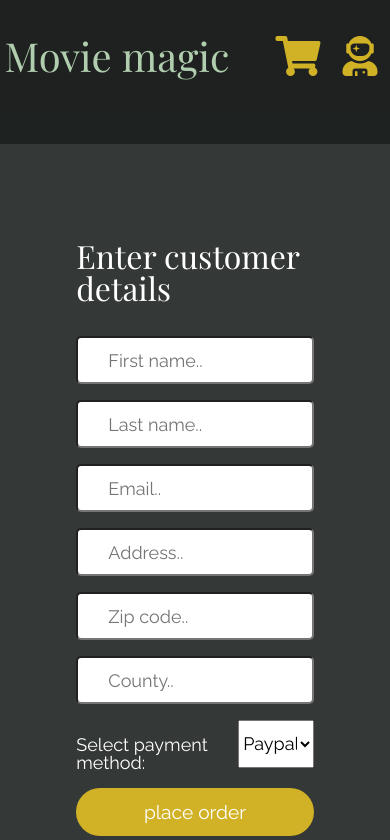
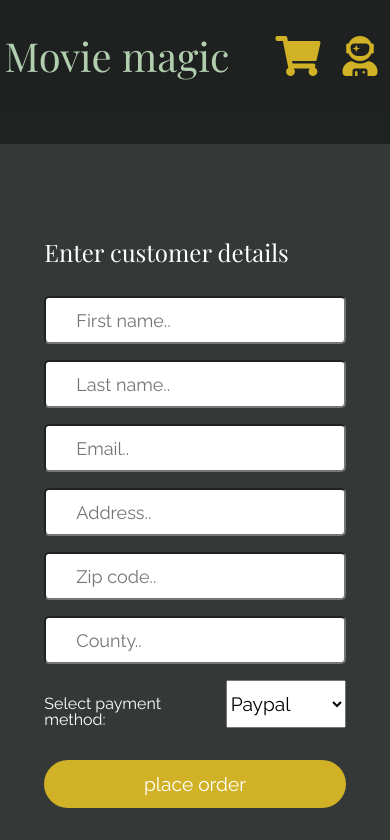
Before and after one commit to thrsrossi/Angular-Shop, an Angular app: page /checkout in a window 390 px wide. Shown: the top 840 px of the page. Built offline with nearby package versions, Linux system fonts and the light colour scheme; a web font is replaced by a local one.

Commit message:
adds styling and makes checkout responsive

```diff
--- a/src/app/components/checkout/checkout.component.css
+++ b/src/app/components/checkout/checkout.component.css
@@ -109,22 +109,34 @@ a {
 }
 
 
+@media screen and (max-width: 1200px) {
+    .checkout-aside {
+        width: 35%;
+    }
+    .checkout-column {
+        width: 65%;
+    }
+    .order-form {
+        width: 75%;
+    }
+}
 @media screen and (max-width: 992px) {
     .order-form {
         width: 95%;
     }
 }
 
-@media screen and (max-width: 678px) {
+
+@media screen and (max-width: 825px) {
     .checkout-row {
         width: 95%;
         display: flex;
         align-items: center;
-        flex-direction: column;
+        flex-direction: column-reverse;
     }
     .checkout-aside {
-        width: 85%;
-
+        width: 100%;
+        border-left: none;
     }
     .checkout-column {
         width: 90%;
@@ -132,4 +144,10 @@ a {
     .order-form {
         width: 100%;
     }
+    .checkout-column {
+        padding: 1rem;
+        margin-top: 2rem;
+    }
 }
+@media screen and (max-width: 529px) {
+}
--- a/src/app/components/order-form/order-form.component.css
+++ b/src/app/components/order-form/order-form.component.css
@@ -28,7 +28,7 @@ button {
     outline: 0;
     text-align: center;
     background: rgb(209, 178, 39);
-    margin: 1rem 0;
+    margin: 2rem 0;
     font-family: 'Raleway', sans-serif;
 }
 h2 {
@@ -41,14 +41,14 @@ label {
     font-family: 'Raleway', sans-serif;
     color: #fff;
     margin-top: 1rem;
-    font-size: 18px;
+    font-size: 1.2rem;
 }
 select {
     width: 40%;
     cursor: pointer;
     height: 3rem;
     font-family: 'Raleway', sans-serif;
-    font-size: 18px;
+    font-size: 1.2rem;
 }
 .payment-row {
     display: flex;
@@ -56,6 +56,11 @@ select {
 }
 
 
-@media screen and (max-width: 992px) {
-
+@media screen and (max-width: 460px) {
+    h2 {
+        font-size: 1.5rem;
+    }
+    label {
+        font-size: 1rem;
+    }
 }
```
